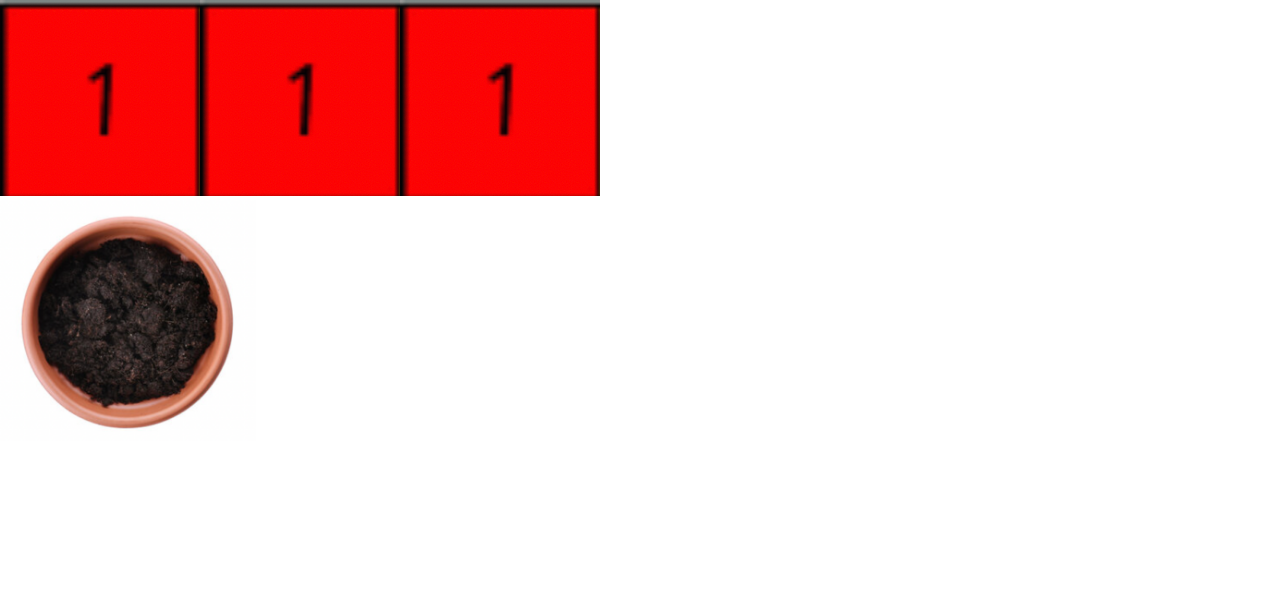
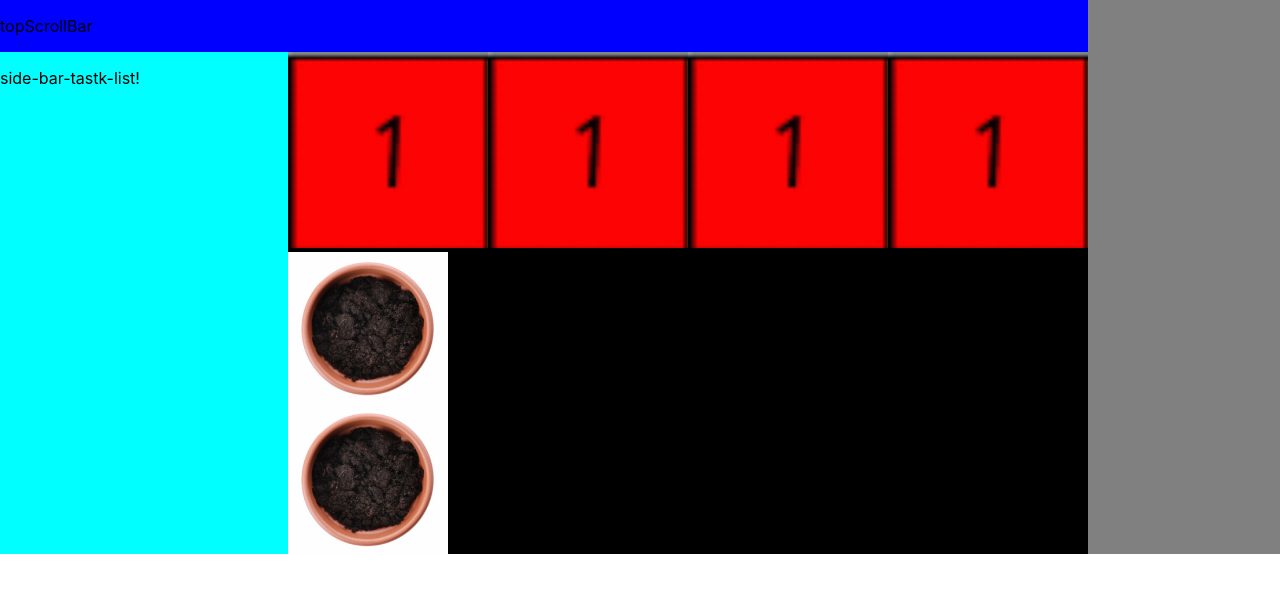
Before and after one commit to Eldritch7/Bloom, a React (Create React App) app in the folder bloom/: page / in a window 1280 px wide. Shown: the top 592 px of the page. Built offline with nearby package versions, Linux system fonts and the light colour scheme.

Commit message:
basic layout for app added in app.scss and sass added

```diff
--- a/bloom/src/components/App.js
+++ b/bloom/src/components/App.js
@@ -1,6 +1,6 @@
 import Plant1 from "./Plant1";
 import Pot from "./Pot";
-import "./App.css";
+import "./App.scss";
 import react, { useState } from "react";
 
 
@@ -9,24 +9,26 @@ function App() {
   return (
     <div className="App">
       <header className="Bloom-Header">
+        <div className="all-content">
+        <div className="topScrollBar">
+          <p>topScrollBar</p>
+        </div>
+
+        <div className="mainContent">
+        <div className="side-bar-task-list">
+<p>side-bar-tastk-list!</p>
+        </div>
+          <div className="mainContent-content">
+        <Plant1 />
         <Plant1 />
         <Plant1 />
         <Plant1 />
         <Pot />
-        {/* <header className="App-header">
-        <img src={logo} className="App-logo" alt="logo" />
-        <p>
-          Edit <code>src/App.js</code> and save to reload.
-        </p>
-        <a
-          className="App-link"
-          href="https://reactjs.org"
-          target="_blank"
-          rel="noopener noreferrer"
-        >
-          Learn React
-        </a>
-      </header> */}
+        <Pot />
+        </div>
+        </div>
+
+      </div>
       </header>
     </div>
   );
--- /dev/null
+++ b/bloom/src/components/App.scss
@@ -0,0 +1,67 @@
+.Bloom-Header {
+  display: flex;
+  background-color: grey;
+  width: 100%;
+}
+
+.topScrollBar {
+  display: flex;
+  background-color: blue;
+  width: 100%;
+  overflow-x: scroll;
+  white-space: nowrap;
+
+  -webkit-user-drag: element;
+  -webkit-user-select: none;
+}
+
+.all-conent {
+  display: flex;
+  flex-direction: row;
+  width: 100%;
+  justify-content: flex-start;
+  background-color: aquamarine;
+}
+.mainContent {
+  display: flex;
+  flex-direction: row;
+  background-color: black;
+}
+
+.side-bar-task-list {
+  background-color: aqua;
+  // box-shadow: 0px 4px 8px rgba(grey, 0.5);
+  display: flex;
+  flex-direction: row;
+  min-width: 18em;
+  // min-width: 18rem;
+  // padding:  0;
+
+//   &--centered {
+//     align-self: center;
+//   }
+
+//   &__separator {
+//     width: 90%;
+//     margin: 0;
+//     border: solid 1px;
+//     color: darken(white, 5%);
+//   }
+
+//   &__menu {
+//     flex: 1;
+//   }
+
+//   &__lhl {
+//     margin-top: 2rem;
+//   }
+// }
+
+// .schedule {
+//   display: flex;
+//   flex-direction: column;
+//   justify-content: flex-start;
+//   margin: 2rem 0;
+//   padding: 0;
+//   width: 100%;
+}
```
Also changed, not shown: 1 other file (tests, documents, lock files or other folders).
